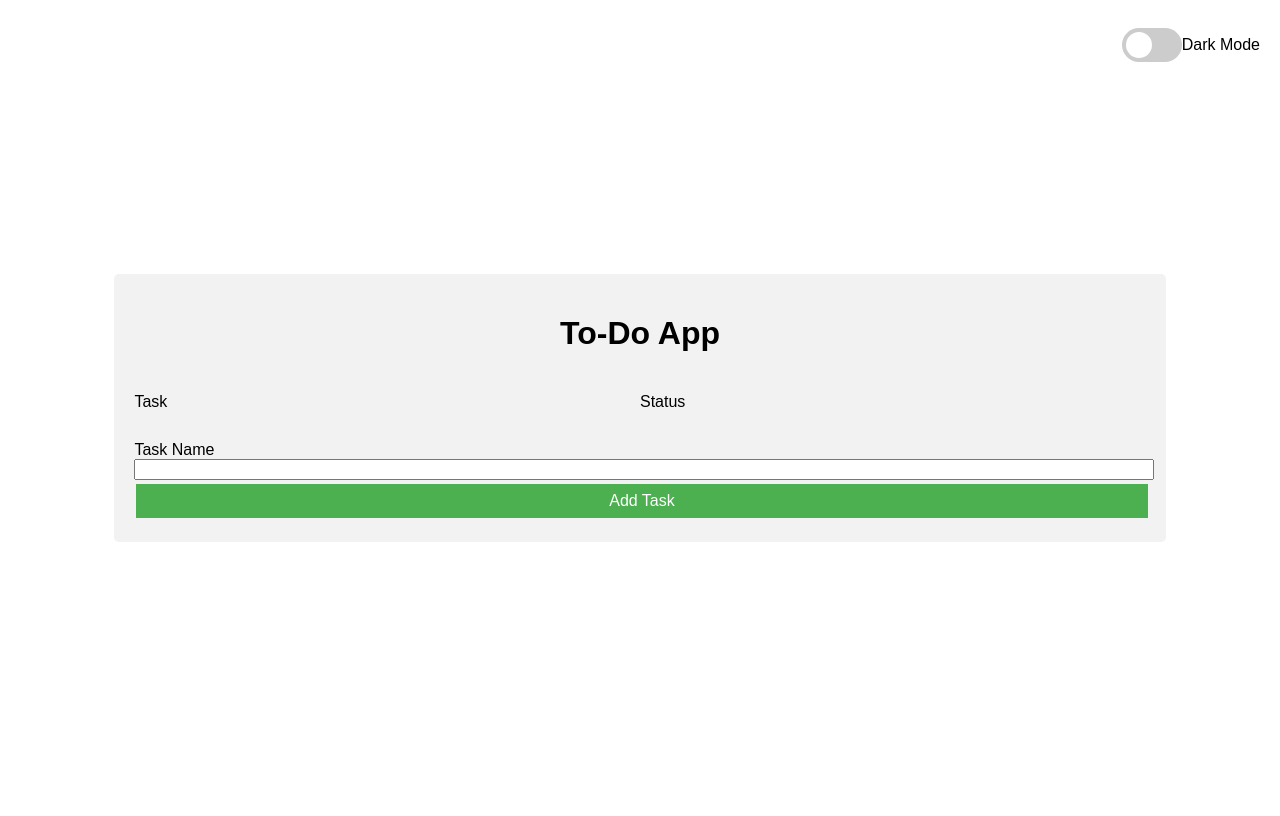
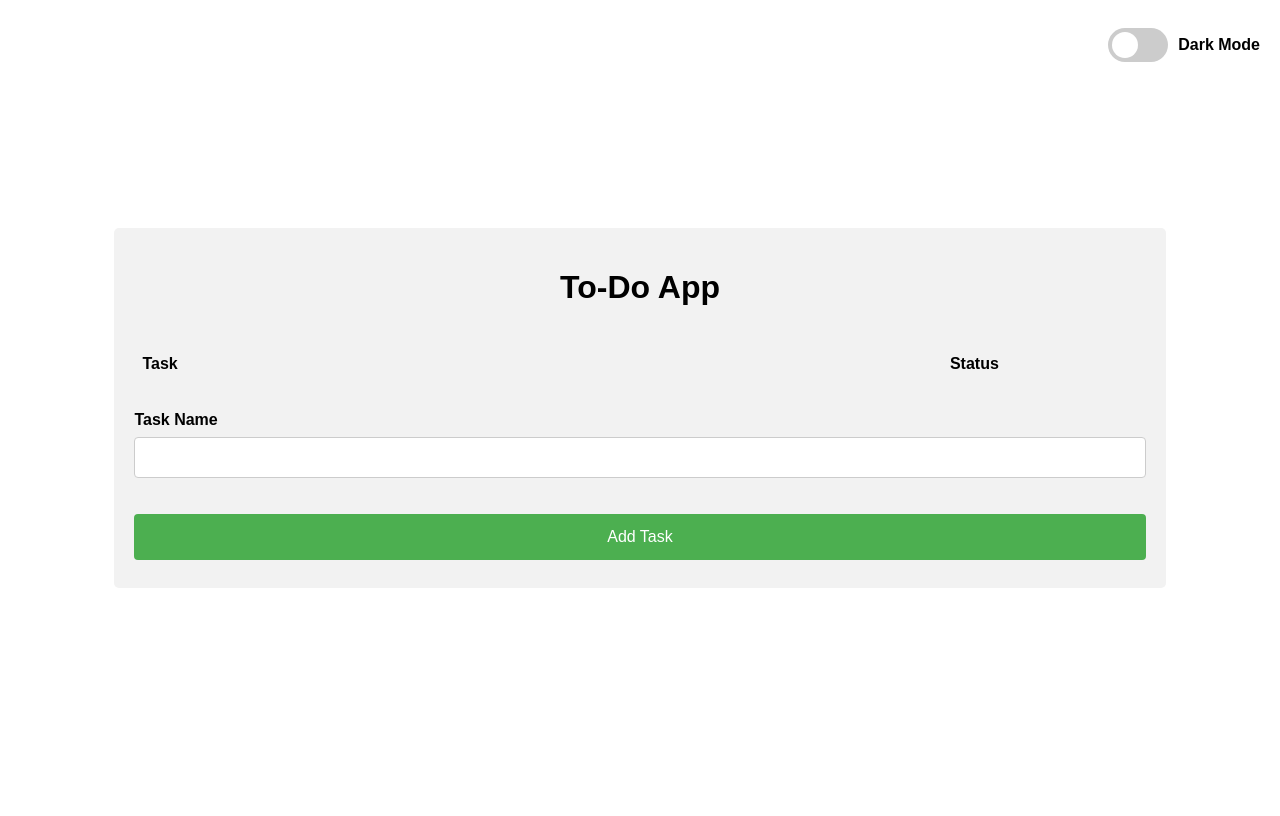
Before and after one commit to devdms/todo_flask, a Flask app: page / in a window 1280 px wide. Run offline with Flask 2, Linux system fonts and the light colour scheme; data comes from the database, SQL or seed files in the repository; both versions use the stored data as it was after the commit.

Commit message:
No ramo master  Mudanças a serem submetidas: 	modified:   static/style.css 	modified:   tasks.db 	modified:   templates/show_tasks.html

```diff
--- a/static/style.css
+++ b/static/style.css
@@ -5,6 +5,29 @@
   align-items: center;
   height: 100vh;
   font-family: Arial, sans-serif;
+  background-color: white;
+  color: black;
+}
+
+body.dark-mode {
+  background-color: black;
+  color: white;
+}
+
+body.dark-mode .slider {
+  background-color: #fff;
+}
+
+body.dark-mode p {
+  color: white;
+}
+
+body.dark-mode input[type=checkbox]:checked + .slider {
+  background-color: #2196F3;
+  }
+
+  body.dark-mode input[type=checkbox]:focus + .slider {
+  box-shadow: 0 0 1px #2196F3;
 }
 
 .switch-container {
@@ -68,6 +91,12 @@
   transform: translateX(26px);
 }
 
+p {
+  margin-left: 10px;
+  font-size: 16px;
+  font-weight: bold;
+}
+
 .slider.round {
   border-radius: 34px;
 }
@@ -105,12 +134,21 @@
   margin-bottom: 10px;
 }
 
+.task-name,
+.task-status {
+  padding: 8px;
+  font-size: 16px;
+}
+
 .task-name {
-  flex: 1;
+  flex: 2;
+  font-weight: bold;
 }
 
 .task-status {
   flex: 1;
+  font-weight: bold;
+  text-align: center;
 }
 
 .task-item {
@@ -129,6 +167,7 @@
 .btn {
   background-color: #4CAF50; /* Green */
   border: none;
+  border-radius: 8px;
   color: white;
   padding: 8px 16px;
   text-align: center;
@@ -146,8 +185,37 @@
 
 .form-control {
   width: 100%;
-}
+  padding: 12px 20px;
+  margin: 8px 0;
+  box-sizing: border-box;
+  border: 1px solid #ccc;
+  border-radius: 4px;
+  }
 
-button[type=submit] {
+  .form-control:focus {
+  border: 1px solid #555;
+  outline: none;
+  }
+
+  .form-group {
+  margin-bottom: 20px;
+  }
+
+  label {
+  font-weight: bold;
+  }
+
+  button[type=submit] {
   width: 100%;
-}
+  background-color: #4CAF50;
+  color: white;
+  padding: 14px 20px;
+  margin: 8px 0;
+  border: none;
+  border-radius: 4px;
+  cursor: pointer;
+  }
+
+  button[type=submit]:hover {
+  background-color: #45a049;
+  }
--- a/templates/show_tasks.html
+++ b/templates/show_tasks.html
@@ -42,29 +42,18 @@
 <script>
   /* JS part */
 
-  const toggleSwitch =  document.querySelector('.switch input[type="checkbox"]');
-  const currentTheme = localStorage.getItem('theme');
+  // Quando o switch é clicado, adiciona ou remove a classe "dark-mode" do elemento body
+const toggleSwitch = document.querySelector('.switch input[type="checkbox"]');
+const body = document.querySelector('body');
 
-  if (currentTheme) {
-    document.documentElement.setAttribute('data-theme', currentTheme);
+toggleSwitch.addEventListener('change', switchTheme);
 
-    if (currentTheme === 'dark') {
-      toggleSwitch.checked = true;
-    }
+function switchTheme() {
+  if (this.checked) {
+    body.classList.add('dark-mode');
+  } else {
+    body.classList.remove('dark-mode');
   }
-
-  function switchTheme(e) {
-    if (e.target.checked) {
-      document.documentElement.setAttribute('data-theme', 'dark');
-      localStorage.setItem('theme', 'dark');
-    }
-    else {
-      document.documentElement.setAttribute('data-theme', 'light');
-      localStorage.setItem('theme', 'light');
-    }
-  }
-
-  toggleSwitch.addEventListener('change', switchTheme, false);
-
+}
 </script>
 </html>
```
Also changed, not shown: tasks.db.
